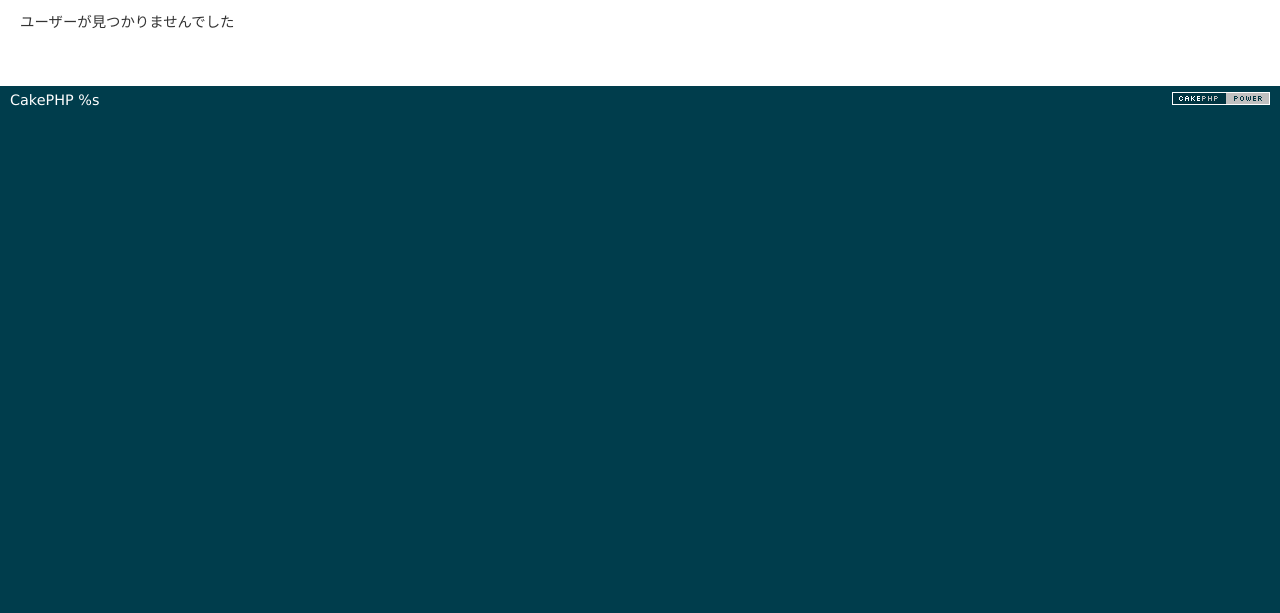
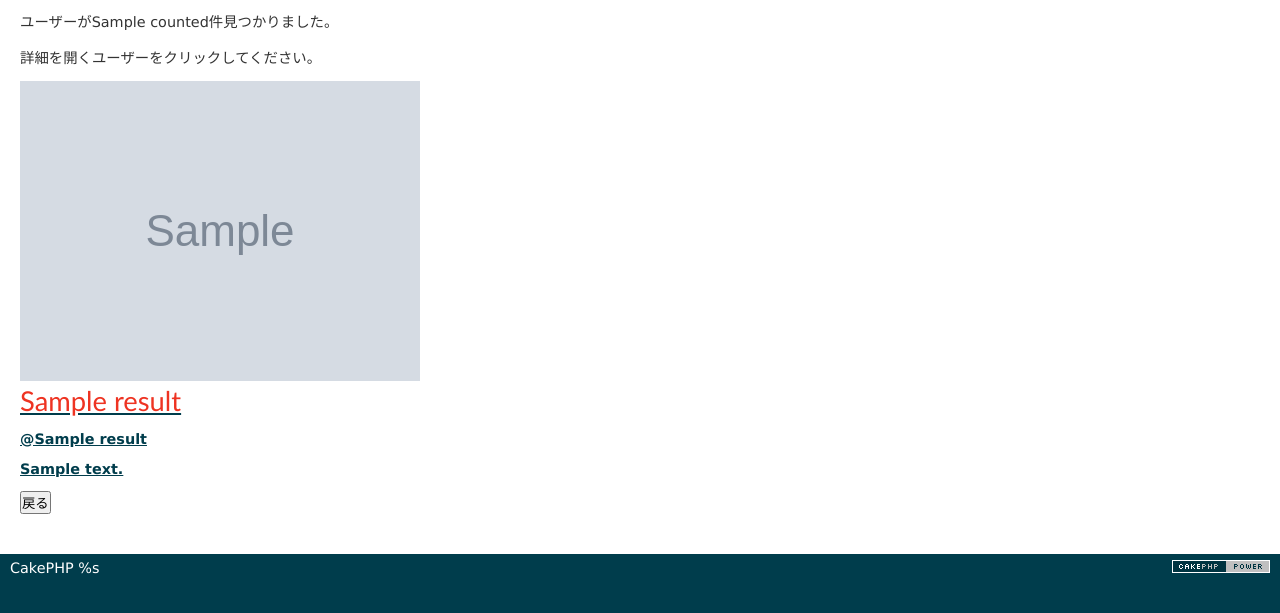
Before and after one commit to chiha-24/php_tweet_app, a CakePHP app: the page made by app/View/Tweets/result.ctp in a window 1280 px wide. Shown: the part 47-660 px from the top of the page. Run offline with PHP 8.4 and a stand-in for CakePHP, Linux system fonts and the light colour scheme; the template is opened without the code that fills it: most values are stand-ins (such as "Sample title", 1, 10 or a date in 2020); grey boxes marked "Sample" are stand-in pictures; data that the repository does not hold is empty; some libraries are stand-ins or nearby versions.

Commit message:
TweetsComponentの作成及び導入
TweetsController内一部処理をTweetsComponentに移植した。
また、result.ctpのリファクタリングを行なった。

```diff
--- a/app/View/Tweets/index.ctp
+++ b/app/View/Tweets/index.ctp
@@ -1,5 +1,5 @@
 <form url="/tweets/result" action="tweets/result" method="post">
-  <input type="text" name="name">
+  <input type="text" name="keyWord">
   <input type="submit">
 </form>
-<p>キーワードにヒットしたユーザーを最大２０件表示します。</p>
+<p>キーワードにヒットしたユーザーを最大２０件表示します。twitterID（@~）だと確実です。マイページのURLでも検索できます。</p>
--- a/app/View/Tweets/result.ctp
+++ b/app/View/Tweets/result.ctp
@@ -1,14 +1,23 @@
-<?php
-if(isset($search)){
-  $counted = count($search);
-  echo "<p>ユーザーが $counted 件見つかりました</p>";
-  foreach ($search as $user){
-  echo "<img src=$user->profile_image_url></img>";
-  echo "<h1> $user->name</h1>";
-  echo "<p> @$user->screen_name</p>";
-  echo "<p>$user->description</p>";
-  }
-} else {
-  echo "<p>ユーザーが見つかりませんでした</p>";
-}
-?>
+<?php if(isset($result)): ?>
+
+  <!-- 検索ユーザーの件数を表示 -->
+  <p>ユーザーが<?php echo $counted; ?>件見つかりました。</p>
+  <p>詳細を開くユーザーをクリックしてください。</p>
+
+  <!-- ユーザーを繰り返し処理で表示 -->
+  <?php foreach ($result as $user): ?>
+    <div class='result-user-wrapper'>
+      <?php echo "<a href='/tweets/show?screen_name=$user->screen_name' class='result-user-link'>
+                    <img src=$user->profile_image_url class='result-user-image'></img>
+                    <h2 class='result-user-name'> $user->name </h2>
+                    <p class='result-user-screen-name'> @$user->screen_name </p>
+                    <p class='result-user-description'> $user->description</p>
+                  </a>";
+      ?>
+    </div>
+  <?php endforeach ?>
+<!-- 見つからなかった場合-->
+<?php else : ?>
+  <p>ユーザーが見つかりませんでした</p>
+<?php endif ?>
+<?= $this->Form->button('戻る', ['onclick' => 'history.back()', 'type' => 'button']) ?>
```
Also changed, not shown: app/Controller/Component/TweetsComponent.php (added, +17 -0 lines), app/Controller/TweetsController.php (+41 -11 lines), app/View/Tweets/show.ctp (added).
